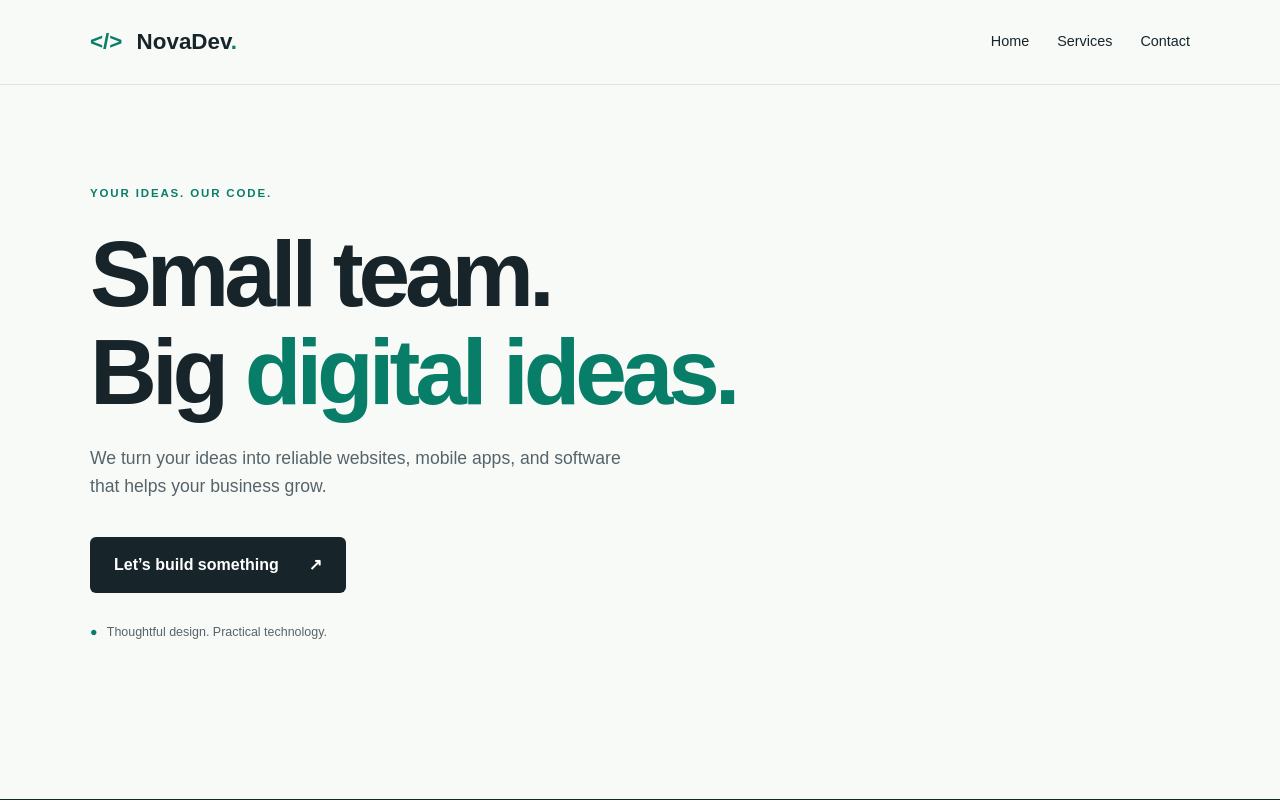
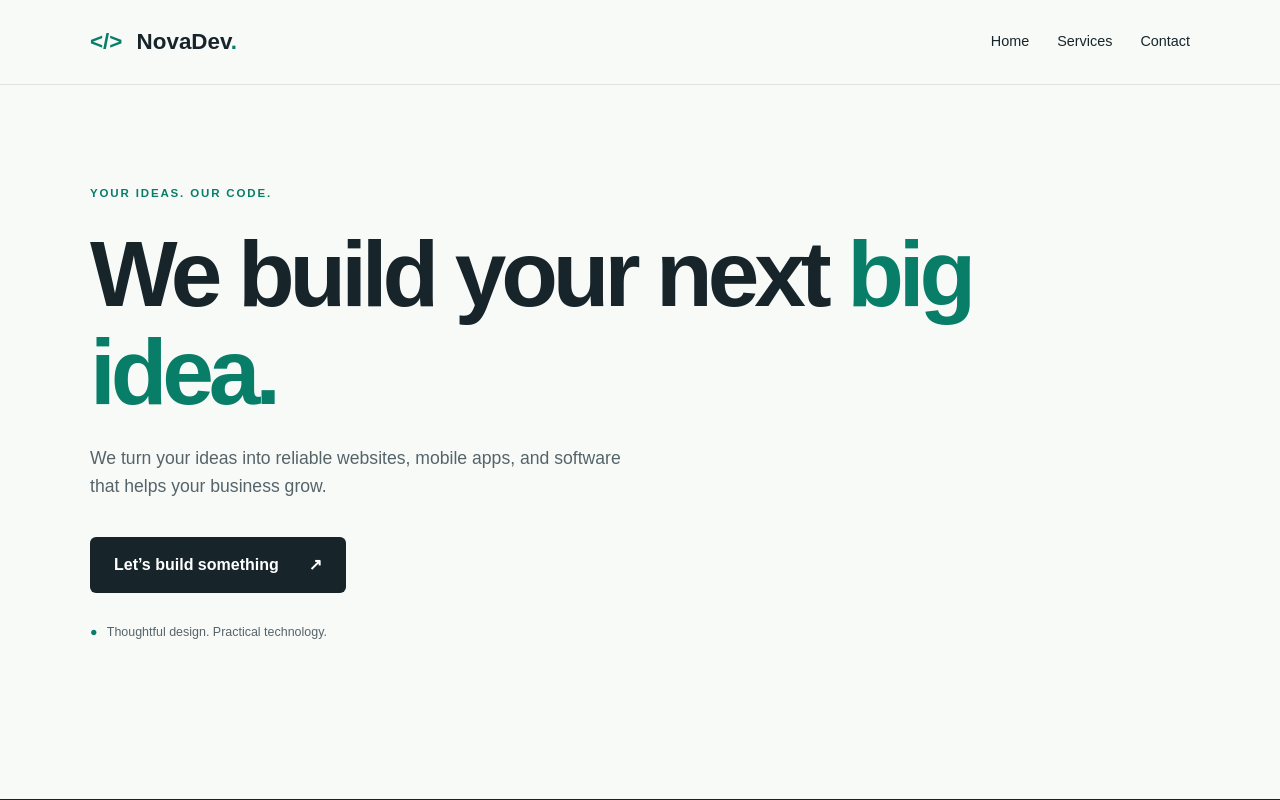
Before and after one commit to AmjadYounis7/software-company, a plain HTML site: page index.html in a window 1280 px wide. Shown: the top 800 px of the page. Drawn offline with Linux system fonts and the light colour scheme.

Commit message:
Apply updated heading to dev hero

```diff
--- a/index.html
+++ b/index.html
@@ -23,7 +23,7 @@
   <main>
     <section class="hero container" id="home">
       <p class="eyebrow">YOUR IDEAS. OUR CODE.</p>
-      <h1>Small team.<br>Big <span>digital ideas.</span></h1>
+      <h1>We build your next <span>big idea.</span></h1>
       <p class="intro">We turn your ideas into reliable websites, mobile apps, and software that helps your business grow.</p>
       <a class="button" href="#contact">Let’s build something <span aria-hidden="true">↗</span></a>
       <div class="hero-note"><span aria-hidden="true">●</span> Thoughtful design. Practical technology.</div>
```
